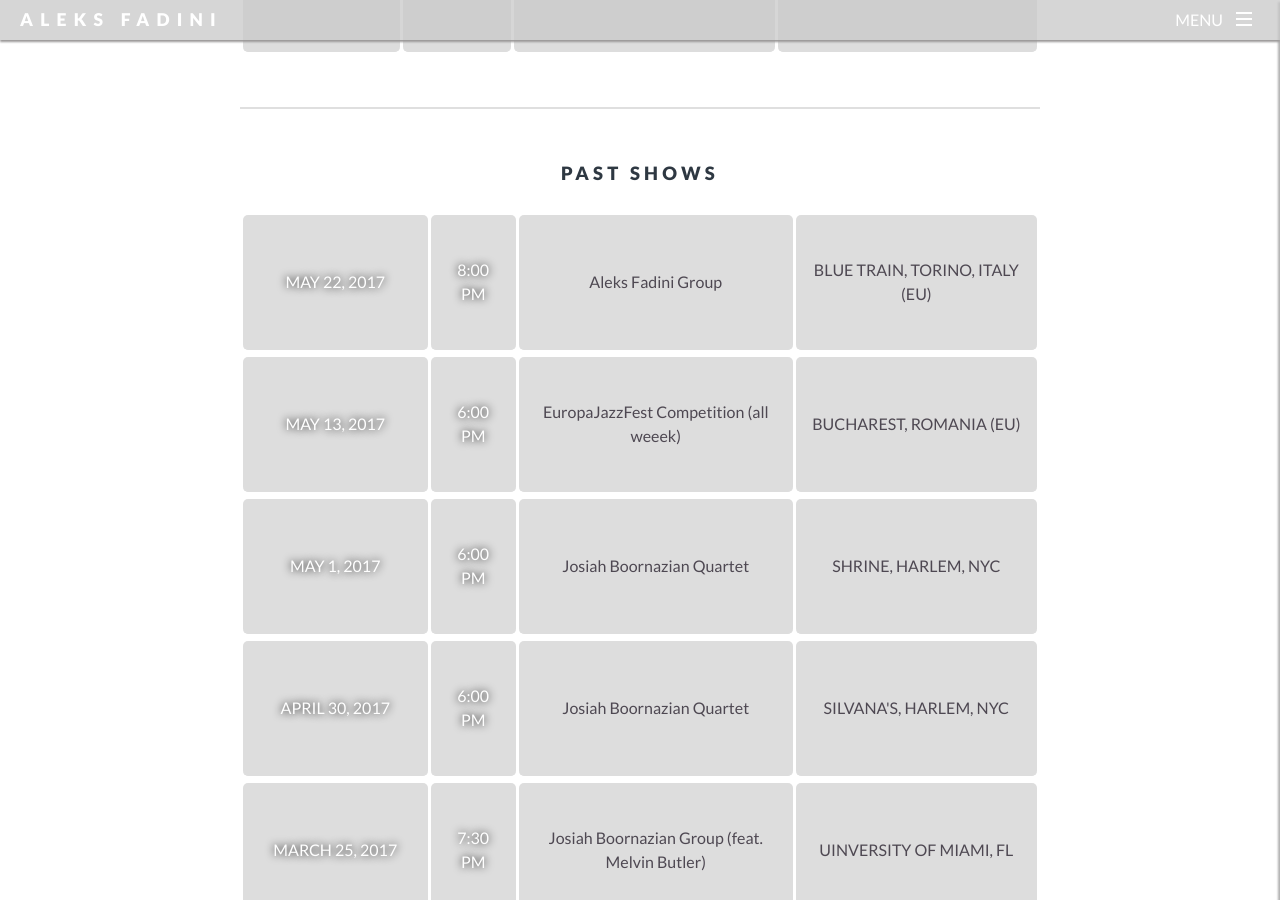
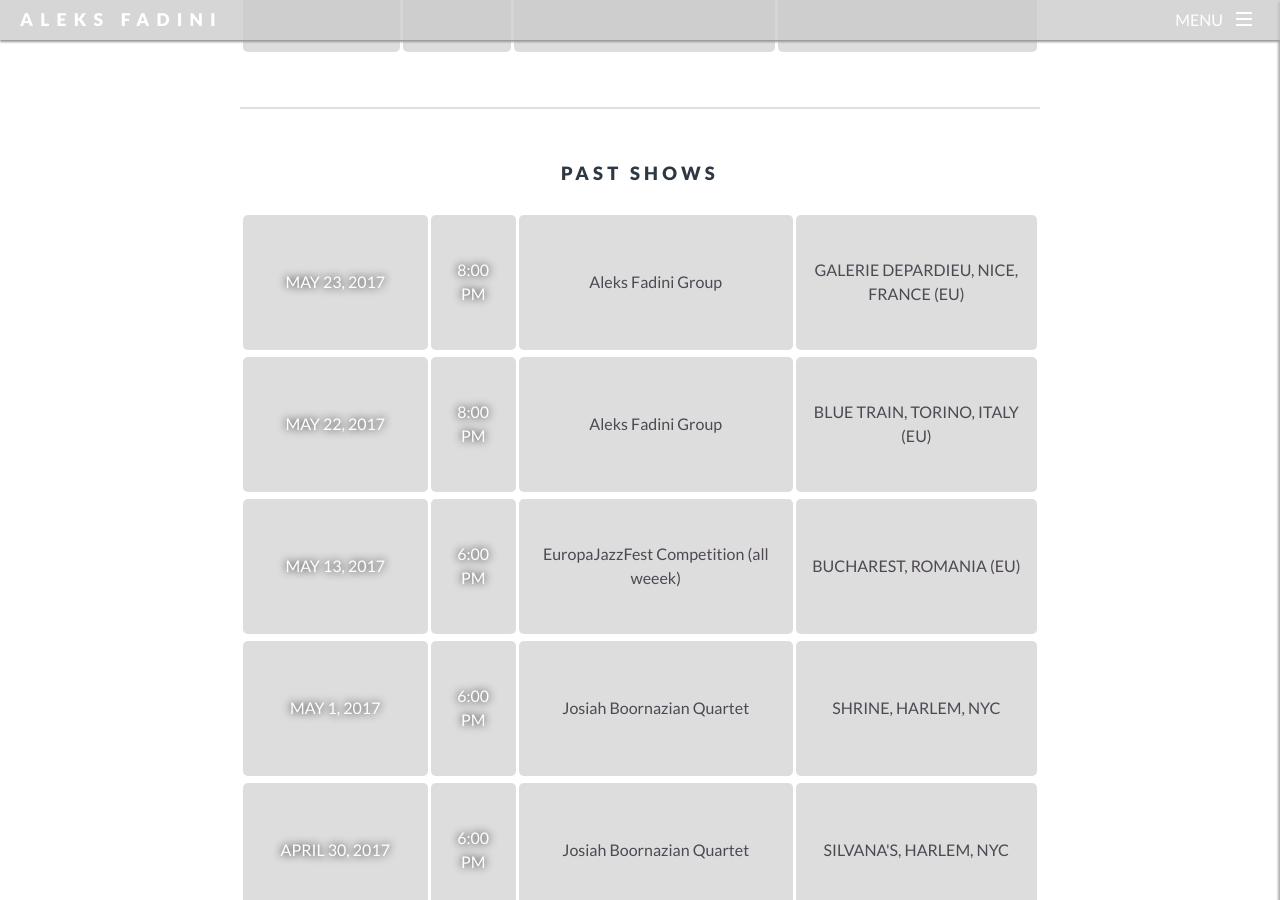
Before and after one commit to aleksfadini/Jekyll-aleksfadini, a Jekyll site: the page built from shows.html, in a window 1280 px wide and 900 px high, scrolled down 1029 px. Built offline with Jekyll 4.4.1, drawn with Linux system fonts in a browser that asks for light colours.

Commit message:
added galerie old gig

```diff
--- a/_data/gigs.yml
+++ b/_data/gigs.yml
@@ -7,6 +7,11 @@
   time: "18:00"
   name: Josiah Boornazian Quartet
   location: Silvana's, Harlem, NYC
+
+- date: 05/23/2017
+  time: "20:00"
+  name: Aleks Fadini Group
+  location: Galerie Depardieu, Nice, France (EU)
 
 - date: 05/22/2017
   time: "20:00"
```
